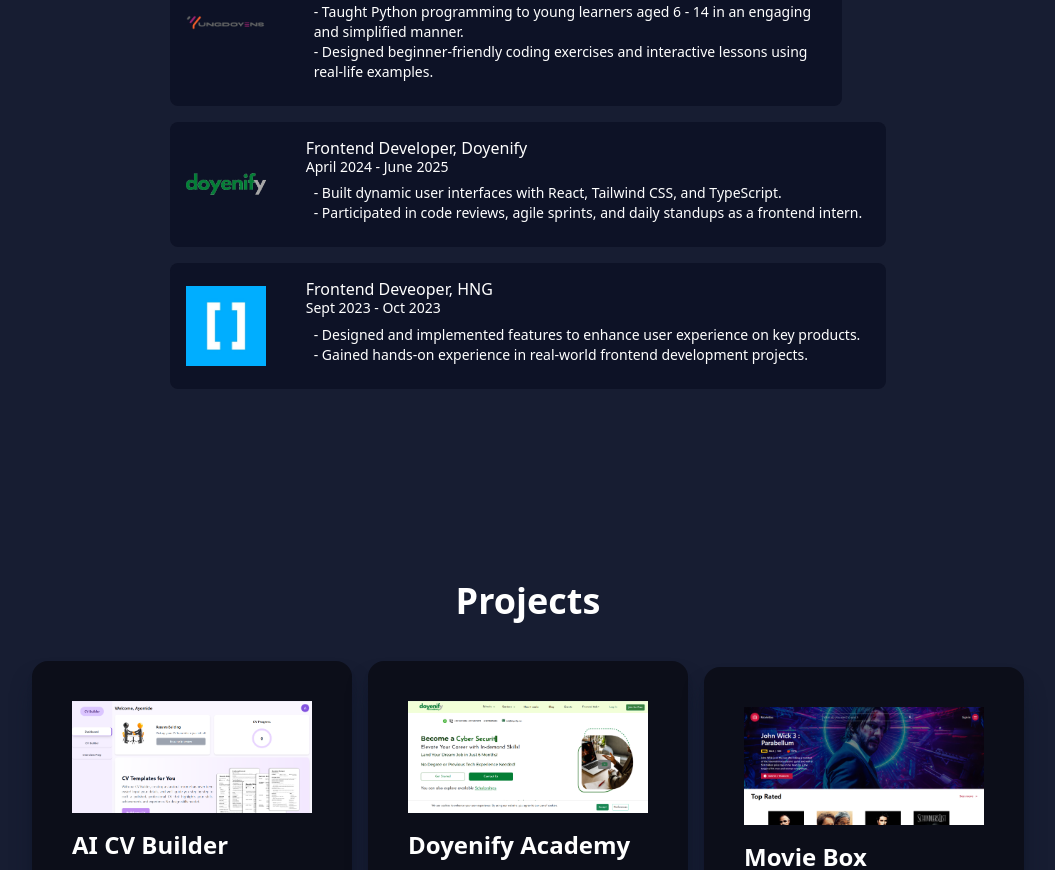
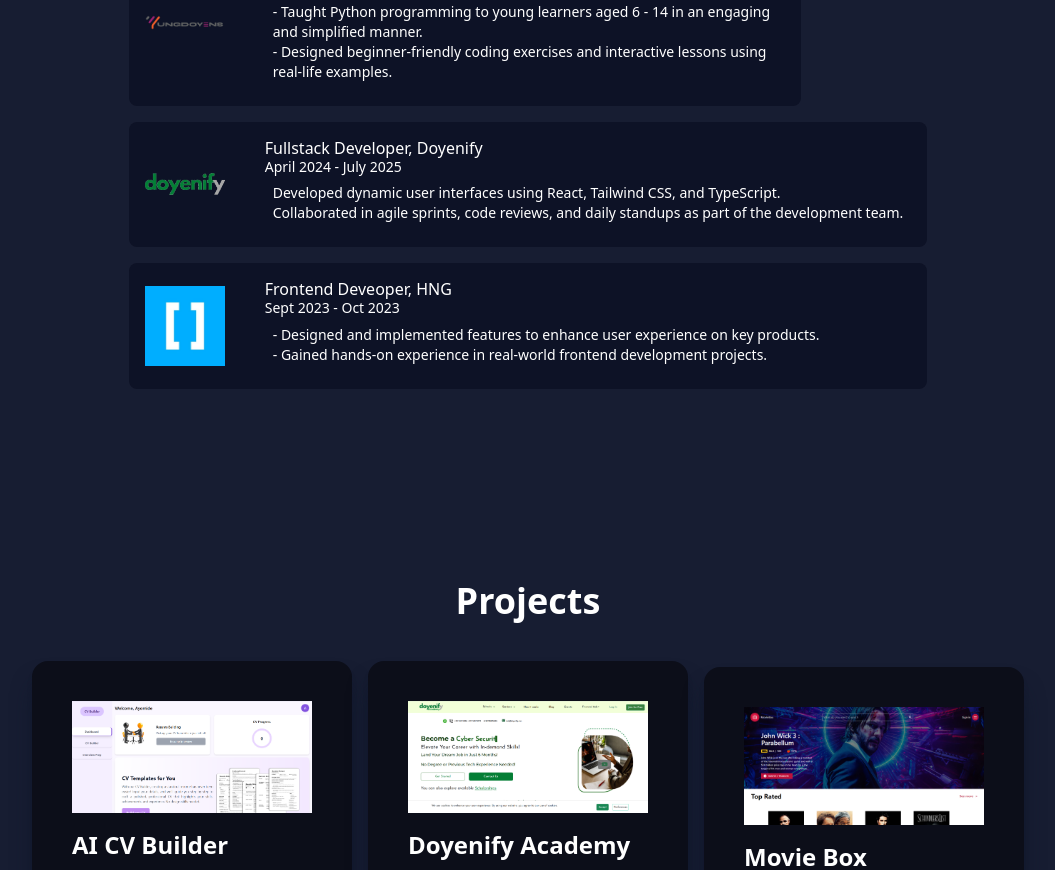
Before and after one commit to Midesales/my-portfolio, a React (Vite) app: page / in a window 1280 px wide. Shown: the part 1740-2610 px from the top of the page, without its empty margins (112-1167 px from the left). Built offline with nearby package versions, Linux system fonts and the light colour scheme.

Commit message:
little changes

```diff
--- a/src/components/Experience/Experience.jsx
+++ b/src/components/Experience/Experience.jsx
@@ -55,15 +55,16 @@ const Experience = () => {
           <div className="flex gap-10 bg-slate-950 bg-opacity-45 mt-4 rounded-lg  p-4 items-center">
             <img className="w-20" src={DoyenImg} alt="DoyenImg" />
             <span className="text-white">
-            <h2 className="leading-tight">Frontend Developer, Doyenify</h2>
+              <h2 className="leading-tight">Fullstack Developer, Doyenify</h2>
               <p className="text-sm leading-tight font-thin">
-              April 2024 - June 2025
+                April 2024 - July 2025
               </p>
               <ul className="text-sm p-2">
-              <li>- Built dynamic user interfaces with React, Tailwind CSS, and TypeScript.</li>
-              <li>- Participated in code reviews, agile sprints, and daily standups as a frontend intern.</li>
+                <li>Developed dynamic user interfaces using React, Tailwind CSS, and TypeScript.</li>
+                <li>Collaborated in agile sprints, code reviews, and daily standups as part of the development team.</li>
+              </ul>
 
-            </ul>
+
             </span>
           </div>
           <div className="flex gap-10 bg-slate-950 bg-opacity-45 mt-4 rounded-lg  p-4 items-center">
```
Lines whose indentation alone changed are shown as unchanged.
